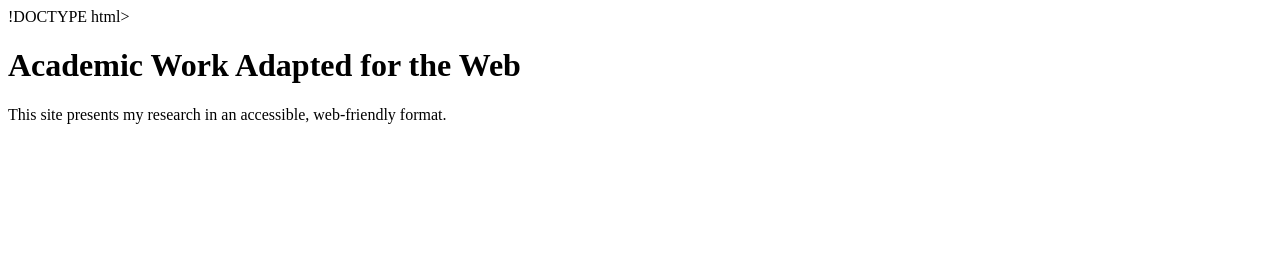
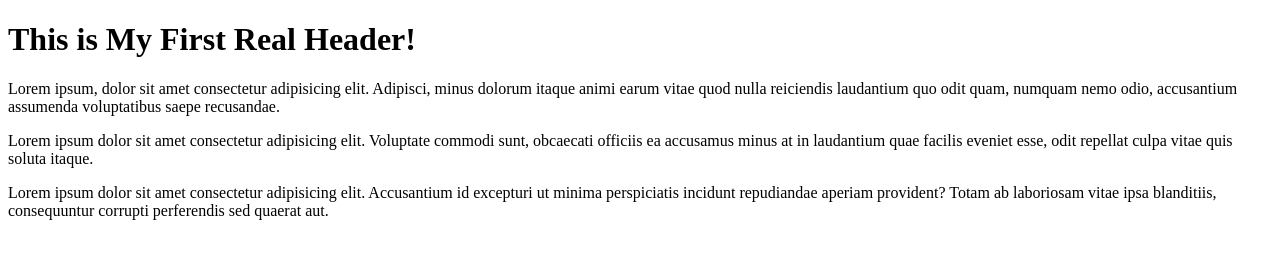
Before and after one commit to curtrode/60970, a plain HTML site: page index.html in a window 1280 px wide. Drawn offline with Linux system fonts and the light colour scheme.

Commit message:
Update index.html

```diff
--- a/index.html
+++ b/index.html
@@ -1,12 +1,21 @@
-!DOCTYPE html>
+<!DOCTYPE html>
 <html lang="en">
 <head>
     <meta charset="UTF-8">
     <meta name="viewport" content="width=device-width, initial-scale=1.0">
-    <title>My Content Adaptation Project</title>
+    <title>Document</title>
 </head>
 <body>
-    <h1>Academic Work Adapted for the Web</h1>
-    <p>This site presents my research in an accessible, web-friendly format.</p>
+
+    <h1>This is My First Real Header!</h1>
+
+    <p>Lorem ipsum, dolor sit amet consectetur adipisicing elit. Adipisci, minus dolorum itaque animi earum vitae quod nulla reiciendis laudantium quo odit quam, numquam nemo odio, accusantium assumenda voluptatibus saepe recusandae.
+    </p>
+
+    <p>Lorem ipsum dolor sit amet consectetur adipisicing elit. Voluptate commodi sunt, obcaecati officiis ea accusamus minus at in laudantium quae facilis eveniet esse, odit repellat culpa vitae quis soluta itaque.</p>
+
+    <p>Lorem ipsum dolor sit amet consectetur adipisicing elit. Accusantium id excepturi ut minima perspiciatis incidunt repudiandae aperiam provident? Totam ab laboriosam vitae ipsa blanditiis, consequuntur corrupti perferendis sed quaerat aut.</p>
+
+
 </body>
 </html>
```
